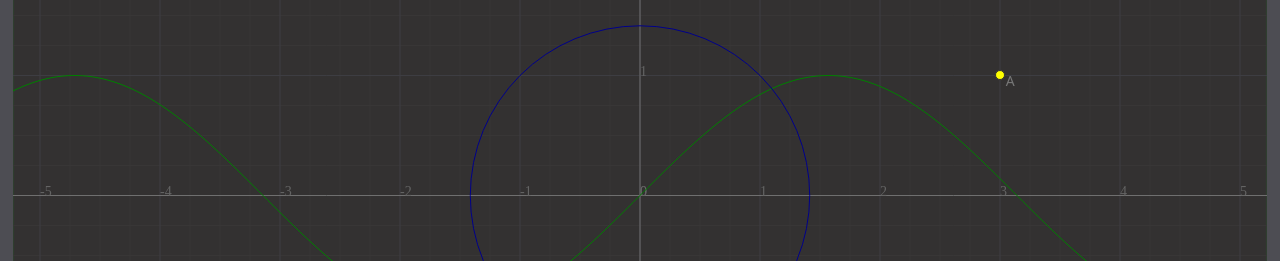
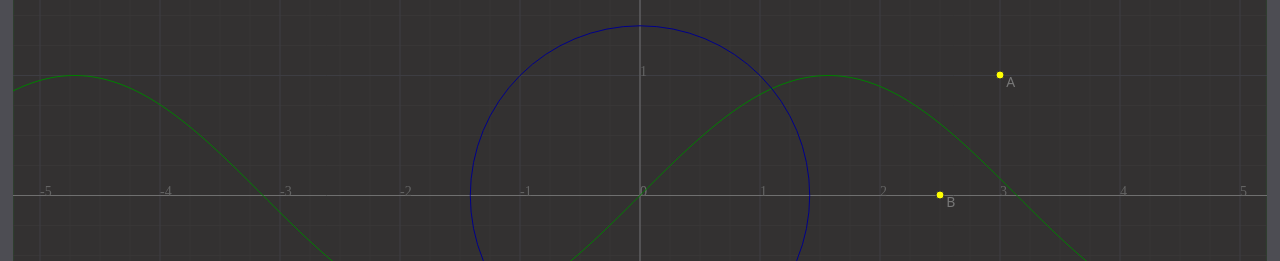
Before and after one commit to nitasn/geo-jitsu, a React (Vite) app: page / in a window 1280 px wide. Shown: the part 131-392 px from the top of the page. Built offline with nearby package versions, Linux system fonts and the light colour scheme.

Commit message:
nothings

```diff
--- a/src/App.jsx
+++ b/src/App.jsx
@@ -14,6 +14,11 @@ export default () => {
         <Circle center={[0, 0]} radius={Math.SQRT2} style={{ strokeStyle: 'darkblue' }} />
 
         <Point location={[3, 1]} label="A" />
+
+        <Point location={[2.5, 0]} label="B" />
+
+        {/* todo there's need to be global state of where the points are */}
+        <LineSegment from="A" to="B" style={{ strokeStyle: 'yellow' }} />
       </Canvas>
     </>
   );
--- a/src/canvas/Point.jsx
+++ b/src/canvas/Point.jsx
@@ -13,7 +13,7 @@ export default function Point({ location, label }) {
     whereInTheWorld.current = fromCanvasCoords(canvCoords);
   });
 
-  const diameter = 8;
+  const diameter = 7;
   return (
     <div
       ref={ref}
--- a/src/canvas/drawables.jsx
+++ b/src/canvas/drawables.jsx
@@ -46,6 +46,10 @@ function Msg_HasToBeCanvasChild() {
 export function LineSegment({ from, to }, ctx) {
   if (!(ctx instanceof CanvasRenderingContext2D)) return Msg_HasToBeCanvasChild();
 
+  if (typeof from === 'string') {
+    // todo
+  }
+
   ctx.beginPath();
   ctx.moveTo(...toCanvasCoords(from));
   ctx.lineTo(...toCanvasCoords(to));
```
